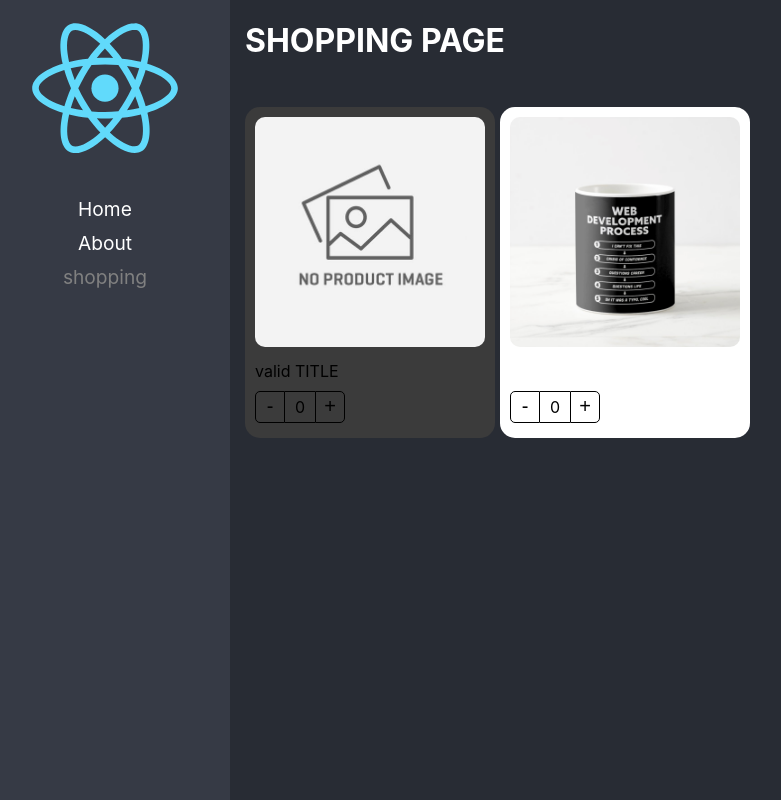
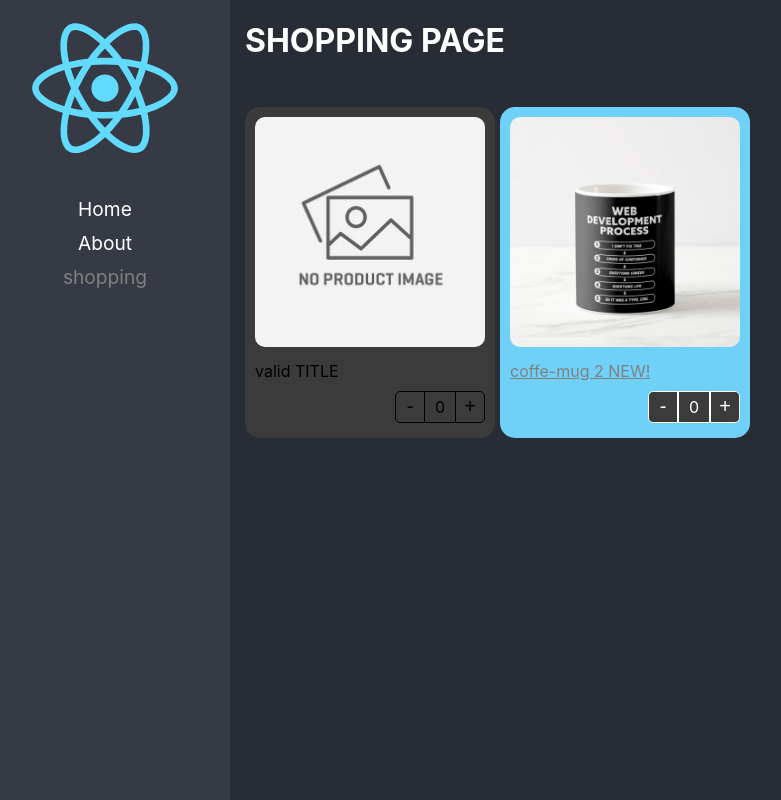
Before and after one commit to rabindranathfv/react-advance-topics, a React (Create React App) app: page /shopping in a window 1280 px wide. Shown: the whole page, without its empty margins (20-801 px from the left). Built offline with nearby package versions, Linux system fonts and the light colour scheme.

Commit message:
be style extensibles via props of components with inline styles

```diff
--- a/src/2-component-patterns/components/ProductButtons.tsx
+++ b/src/2-component-patterns/components/ProductButtons.tsx
@@ -1,17 +1,22 @@
-import { useContext } from "react"
+import { CSSProperties, useContext } from "react"
 import { productContext } from "./ProductCard";
 
 import styles from '../styles/styles.module.css';
 
-export const ProductButtons = () => {
+export interface IProductButtons {
+  className?: string;
+  style?: CSSProperties
+}
+
+export const ProductButtons = ({ className, style }: IProductButtons) => {
   const { increaseBy, count } = useContext(productContext)
 
   return (
-    <div className={styles.buttonsContainer}>
-      <button className={ styles.buttonMinus} onClick={() => increaseBy(-1)}> - </button>
-      <div className={styles.countLabel}> { count } </div>
+    <div className={ styles.buttonsContainer } style={ style }>
+      <button className={ `${styles.buttonMinus} ${className}`} onClick={() => increaseBy(-1)}> - </button>
+      <div className={ `${styles.countLabel} ${className}`}> { count } </div>
 
-      <button className={styles.buttonAdd} onClick={ () => increaseBy(1)}> + </button>
+      <button className={`${styles.buttonAdd} ${className}`} onClick={ () => increaseBy(1)}> + </button>
   </div>
   )
 }
--- a/src/2-component-patterns/components/ProductCard.tsx
+++ b/src/2-component-patterns/components/ProductCard.tsx
@@ -1,4 +1,4 @@
-import { createContext, ReactElement } from 'react';
+import { createContext, ReactElement, CSSProperties} from 'react';
 import styles from '../styles/styles.module.css';
 
 import { useProduct } from '../hooks/useProduct';
@@ -11,16 +11,15 @@ export interface IProductCard {
   product: Product;
   children?: ReactElement | ReactElement[],
   className?: string;
+  style?: CSSProperties
 }
 
-export const ProductCard = ({ product, children, className }: IProductCard ) => {
-  console.log('🚀 ~ file: ProductCard.tsx ~ line 17 ~ ProductCard ~ className', className);
+export const ProductCard = ({ product, children, className, style }: IProductCard ) => {
   const { count, increaseBy }  = useProduct();
 
   return (
     <Provider value={{ count, increaseBy, product }}>
-      {/* <div id={product.id} className={styles.productCard}> */}
-      <div id={product.id} className={`${styles.productCard} ${className}`}>
+      <div id={product.id} className={`${styles.productCard} ${className}`} style={style}>
         { children }
       </div>
     </Provider>
--- a/src/2-component-patterns/components/ProductImage.tsx
+++ b/src/2-component-patterns/components/ProductImage.tsx
@@ -1,4 +1,4 @@
-import { useContext } from "react";
+import { CSSProperties, useContext } from "react";
 import { productContext } from "./ProductCard";
 
 import styles from '../styles/styles.module.css';
@@ -7,12 +7,13 @@ import noImage from '../assets/no-image.jpg';
 export interface IProductImage {
   img?: string;
   className?: string;
+  style?: CSSProperties
 }
 
-export const ProductImage = ({ img = '', className }: IProductImage) => {
+export const ProductImage = ({ img = '', className, style }: IProductImage) => {
   const { product } = useContext(productContext);
 
   return (
-    <img className={`${styles.productImg} ${className}`} src={ (img ? img : product.img) ?? noImage} alt="Product description"  />
+    <img className={`${styles.productImg} ${className}`} style={ style } src={ (img ? img : product.img) ?? noImage} alt="Product description"  />
   )
 }
--- a/src/2-component-patterns/components/ProductTitle.tsx
+++ b/src/2-component-patterns/components/ProductTitle.tsx
@@ -1,4 +1,4 @@
-import { useContext } from "react";
+import { CSSProperties, useContext } from "react";
 import { productContext } from "./ProductCard";
 
 import styles from '../styles/styles.module.css';
@@ -6,12 +6,13 @@ import styles from '../styles/styles.module.css';
 export interface IProductTitle {
   title?: string;
   className?: string;
+  style?: CSSProperties
 }
 
-export const ProductTitle = ({ title, className }: IProductTitle) => {
+export const ProductTitle = ({ title, className, style }: IProductTitle) => {
   const { product } = useContext(productContext);
 
   return (
-    <span className={`${styles.productDescription} ${className}`}>{ title ? title : product.title }</span>
+    <span className={`${styles.productDescription} ${className}`} style={ style }>{ title ? title : product.title }</span>
   )
 }
--- a/src/2-component-patterns/pages/shoppingPage.tsx
+++ b/src/2-component-patterns/pages/shoppingPage.tsx
@@ -25,16 +25,16 @@ export const ShoppingPage = () => (
       flexWrap: 'wrap'
     }}>
 
-      <ProductCard product={product} className="gb-dark">
+      <ProductCard product={product} className="gb-dark" >
         <ProductCard.Image  className='custom-image' />
         <ProductCard.Title title={ 'valid TITLE' } />
-        <ProductCard.Buttons />
+        <ProductCard.Buttons style={{ display: 'flex', justifyContent: 'end'}} />
       </ProductCard>
 
-      <ProductCard product={product2}>
+      <ProductCard product={product2} style={{ backgroundColor: '#70D1F8'}}>
         <ProductImage className='custom-image'/>
-        <ProductTitle title={ product2.title } className='text-white'/>
-        <ProductButtons />
+        <ProductTitle title={ product2.title } className='text-gray' style={{ textDecoration: 'underline' }}/>
+        <ProductButtons className="custom-btn custmon-btn-gray" style={{ display: 'flex', justifyContent: 'end'}}/>
       </ProductCard>
     </div>
   </div>
--- a/src/2-component-patterns/styles/custom-styles.css
+++ b/src/2-component-patterns/styles/custom-styles.css
@@ -2,8 +2,8 @@
   background-color: rgb(59, 59, 59);
 }
 
-.text-white {
-  color: rgb(255, 255, 255);
+.text-gray {
+  color: gray;
 }
 
 .custom-image {
@@ -11,3 +11,12 @@
   border-radius: 20px;
   width: calc(100% - 20px);
 }
+
+.custom-btn {
+  border: 1px solid #fff;
+}
+
+.custmon-btn-gray {
+  background-color: rgb(59, 59, 59);
+  color: #fff;
+}
```
Also changed, not shown: src/2-component-patterns/interfaces/product.interface.ts (+5 -4 lines).
